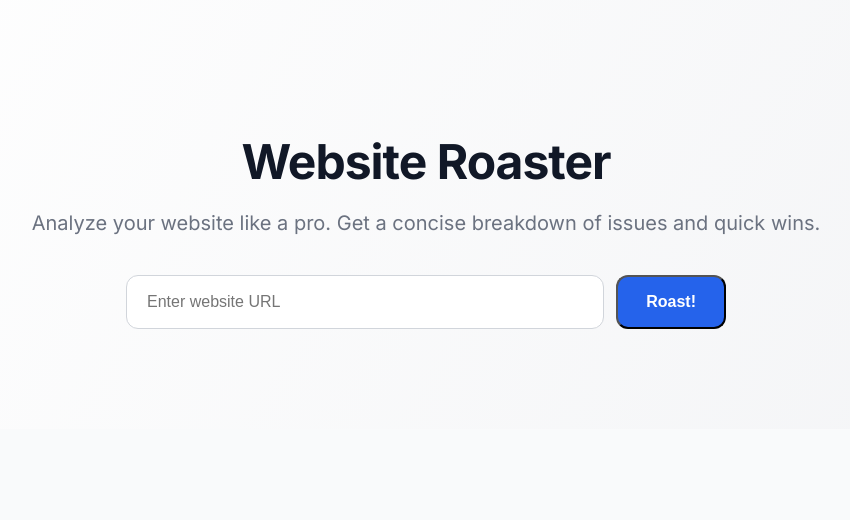
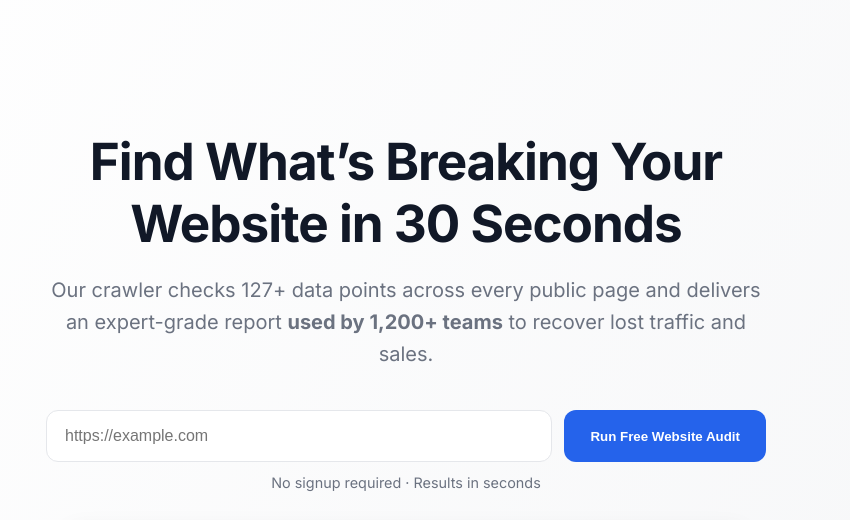
Before and after one commit to AlgoNest/roast-my-site, a Flask app: page / in a window 1280 px wide. Shown: the top 520 px of the page, without its empty margins (234-1084 px from the left). Before the commit the page ends 329 px from the top, so only its background shows below. Run offline with Flask 3, Linux system fonts and the light colour scheme.

Commit message:
Revamp index.html for improved website audit presentation
Updated the HTML structure and styles for the website audit page, enhancing SEO, UX, and performance sections.

```diff
--- a/templates/index.html
+++ b/templates/index.html
@@ -1,96 +1,195 @@
+
 <!DOCTYPE html>
 <html lang="en">
 <head>
 <meta charset="UTF-8">
-<title>Website Roaster</title>
+<meta name="viewport" content="width=device-width, initial-scale=1.0">
+
+<title>Instant Website Audit – Analyze SEO, UX & Performance</title>
+
+<meta name="description" content="Get an instant website audit covering SEO, UX, performance, and conversion issues. Identify problems and get clear, actionable improvements in seconds.">
+
+<link rel="preconnect" href="https://fonts.googleapis.com">
+<link rel="preconnect" href="https://fonts.gstatic.com" crossorigin>
 <link href="https://fonts.googleapis.com/css2?family=Inter:wght@400;600;700&display=swap" rel="stylesheet">
+
 <style>
+:root {
+  --primary: #2563EB;
+  --primary-dark: #1D4ED8;
+  --bg: #F9FAFB;
+  --text: #111827;
+  --muted: #6B7280;
+  --border: #E5E7EB;
+}
+
+* { box-sizing: border-box; }
+
 body {
-    margin:0; padding:0;
-    font-family: 'Inter', sans-serif;
-    background: #F9FAFB;
-    color: #111827;
-    scroll-behavior: smooth;
+  margin: 0;
+  font-family: Inter, system-ui, -apple-system, sans-serif;
+  background: var(--bg);
+  color: var(--text);
 }
 
 header {
-    width: 100%;
-    padding: 100px 20px;
+  padding: 96px 20px 80px;
   background: linear-gradient(120deg, #FFFFFF, #F3F4F6);
-    text-align: center;
 }
 
-  header h1 {
-    font-size: 3rem;
-    font-weight: 700;
-    margin-bottom: 20px;
-    letter-spacing: -1px;
+.container {
+  max-width: 880px;
+  margin: 0 auto;
 }
 
-  header p {
+.hero {
+  text-align: center;
+  max-width: 720px;
+  margin: 0 auto;
+}
+
+h1 {
+  font-size: clamp(2.4rem, 5vw, 3.2rem);
+  font-weight: 700;
+  letter-spacing: -1px;
+  margin-bottom: 16px;
+}
+
+.subtitle {
   font-size: 1.25rem;
-    color: #6B7280;
+  color: var(--muted);
+  line-height: 1.6;
   margin-bottom: 40px;
 }
 
 form {
-    max-width: 600px;
-    margin: 0 auto;
   display: flex;
   gap: 12px;
+  margin-bottom: 12px;
 }
 
 input[type="url"] {
   flex: 1;
-    padding: 16px 20px;
+  padding: 16px 18px;
+  font-size: 1rem;
   border-radius: 12px;
-    border: 1px solid #D1D5DB;
-    font-size: 1rem;
-    transition: all 0.2s;
+  border: 1px solid var(--border);
 }
 
-  input[type="url"]:focus {
+input:focus {
   outline: none;
-    border-color: #2563EB;
-    box-shadow: 0 0 0 4px rgba(37,99,235,0.2);
+  border-color: var(--primary);
+  box-shadow: 0 0 0 4px rgba(37,99,235,0.15);
 }
 
 button {
-    background: #2563EB;
+  padding: 16px 26px;
+  border-radius: 12px;
+  border: none;
+  background: var(--primary);
   color: #fff;
-    padding: 16px 28px;
-    border-radius: 12px;
   font-weight: 600;
   cursor: pointer;
-    transition: all 0.2s;
-    font-size: 1rem;
 }
 
 button:hover {
-    background: #1D4ED8;
-    transform: translateY(-2px);
-    box-shadow: 0 6px 12px rgba(37,99,235,0.3);
+  background: var(--primary-dark);
 }
 
-  .error {
-    margin-top: 20px;
-    color: #DC2626;
-    font-weight: 500;
+.helper {
+  font-size: 0.9rem;
+  color: var(--muted);
+}
+
+.sections {
+  margin-top: 72px;
+  display: grid;
+  grid-template-columns: repeat(auto-fit, minmax(240px, 1fr));
+  gap: 24px;
+}
+
+.card {
+  background: #fff;
+  padding: 28px;
+  border-radius: 16px;
+  border: 1px solid var(--border);
+}
+
+.card h2 {
+  font-size: 1.1rem;
+  margin-bottom: 8px;
+}
+
+.card p {
+  font-size: 0.95rem;
+  color: var(--muted);
+  line-height: 1.6;
+}
+
+footer {
+  margin-top: 80px;
+  text-align: center;
+  font-size: 0.85rem;
+  color: var(--muted);
 }
 </style>
 </head>
+
 <body>
 
 <header>
-  <h1>Website Roaster</h1>
-  <p>Analyze your website like a pro. Get a concise breakdown of issues and quick wins.</p>
+  <div class="container">
+    <div class="hero">
+      <h1>Find What’s Breaking Your Website in 30 Seconds</h1>
+      <p class="subtitle">
+        Our crawler checks 127+ data points across every public page and delivers an expert-grade report
+        <strong>used by 1,200+ teams</strong> to recover lost traffic and sales.
+      </p>
+
       <form method="post" action="/">
-    <input type="url" name="url" placeholder="Enter website URL" required>
-    <button type="submit">Roast!</button>
+        <input type="url" name="url" placeholder="https://example.com" required aria-label="Website URL">
+        <button type="submit">Run Free Website Audit</button>
       </form>
-  {% if error %}
-    <p class="error">{{ error }}</p>
-  {% endif %}
+
+      <div class="helper">
+        No signup required · Results in seconds
+      </div>
+
+      <picture style="display:block;margin:32px auto 0;max-width:680px">
+        <source srcset="sample-report.webp" type="image/webp">
+        <img src="sample-report.png" alt="Sample audit report showing SEO, UX and performance scores" style="width:100%;border-radius:12px;box-shadow:0 8px 24px rgba(0,0,0,.08)">
+      </picture>
+
+      <div style="margin-top:12px;font-size:0.8rem;color:var(--muted)">
+        Methodology: combines Google Lighthouse, W3C validator, and our private 2025 SERP benchmark dataset.
+      </div>
+    </div>
+
+    <div class="sections">
+      <div class="card">
+        <h2>SEO & Visibility</h2>
+        <p>Identify missing meta data, weak on-page SEO, and ranking blockers.</p>
+      </div>
+
+      <div class="card">
+        <h2>UX & Clarity</h2>
+        <p>Find confusing layouts, unclear messaging, and trust issues that stop users from converting.</p>
+      </div>
+
+      <div class="card">
+        <h2>Performance & Speed</h2>
+        <p>Detect performance bottlenecks that hurt engagement and search rankings.</p>
+      </div>
+    </div>
+
+    <div style="margin:48px auto 0;text-align:center;font-size:0.9rem;color:var(--muted)">
+      Trusted by <strong>1,200+</strong> teams at Shopify, Notion, and HubSpot.
+    </div>
+
+    <footer>
+      Built for founders, marketers, and product teams.
+    </footer>
+  </div>
 </header>
 
 </body>
```
Lines whose indentation alone changed are shown as unchanged.
